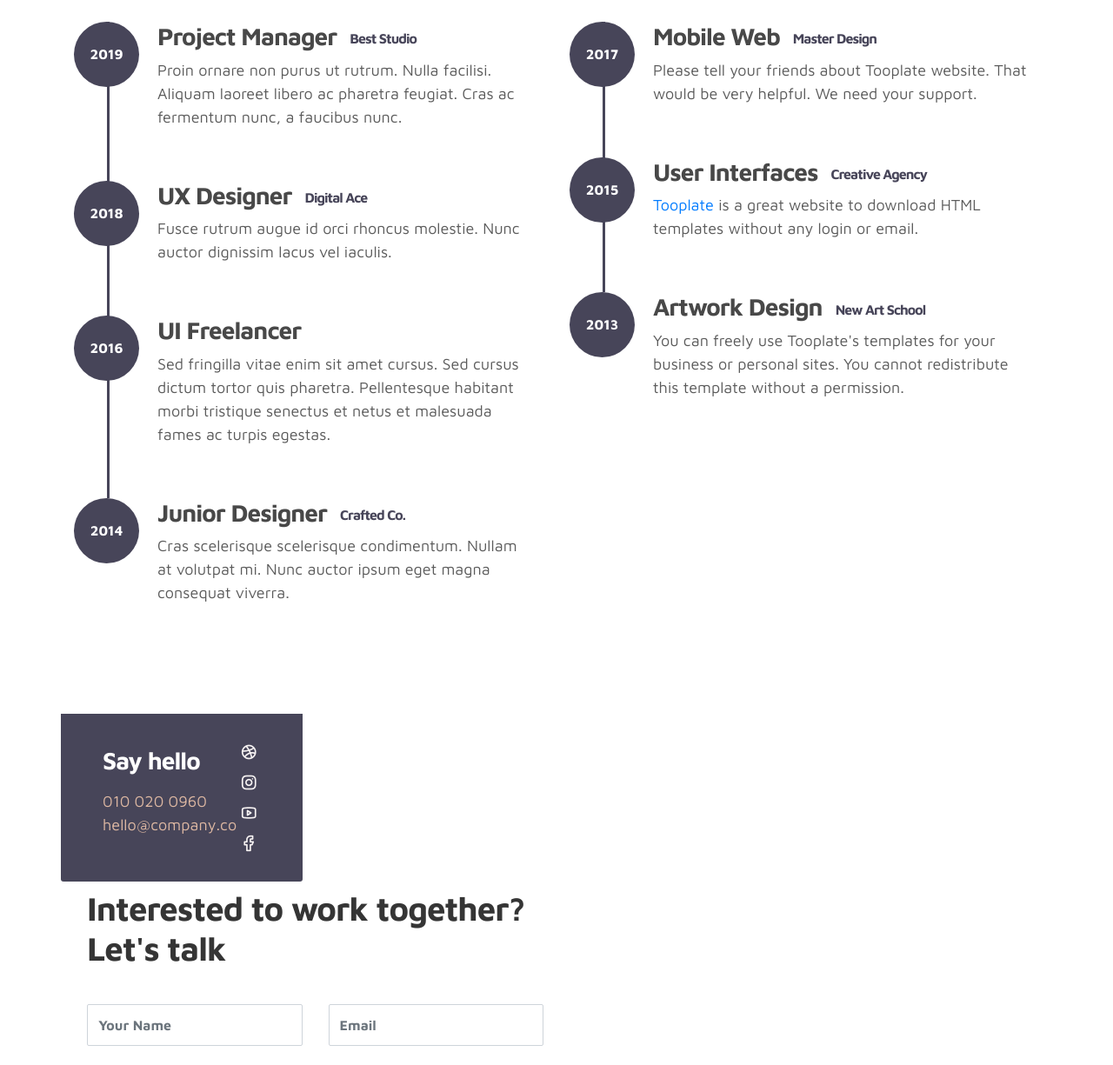
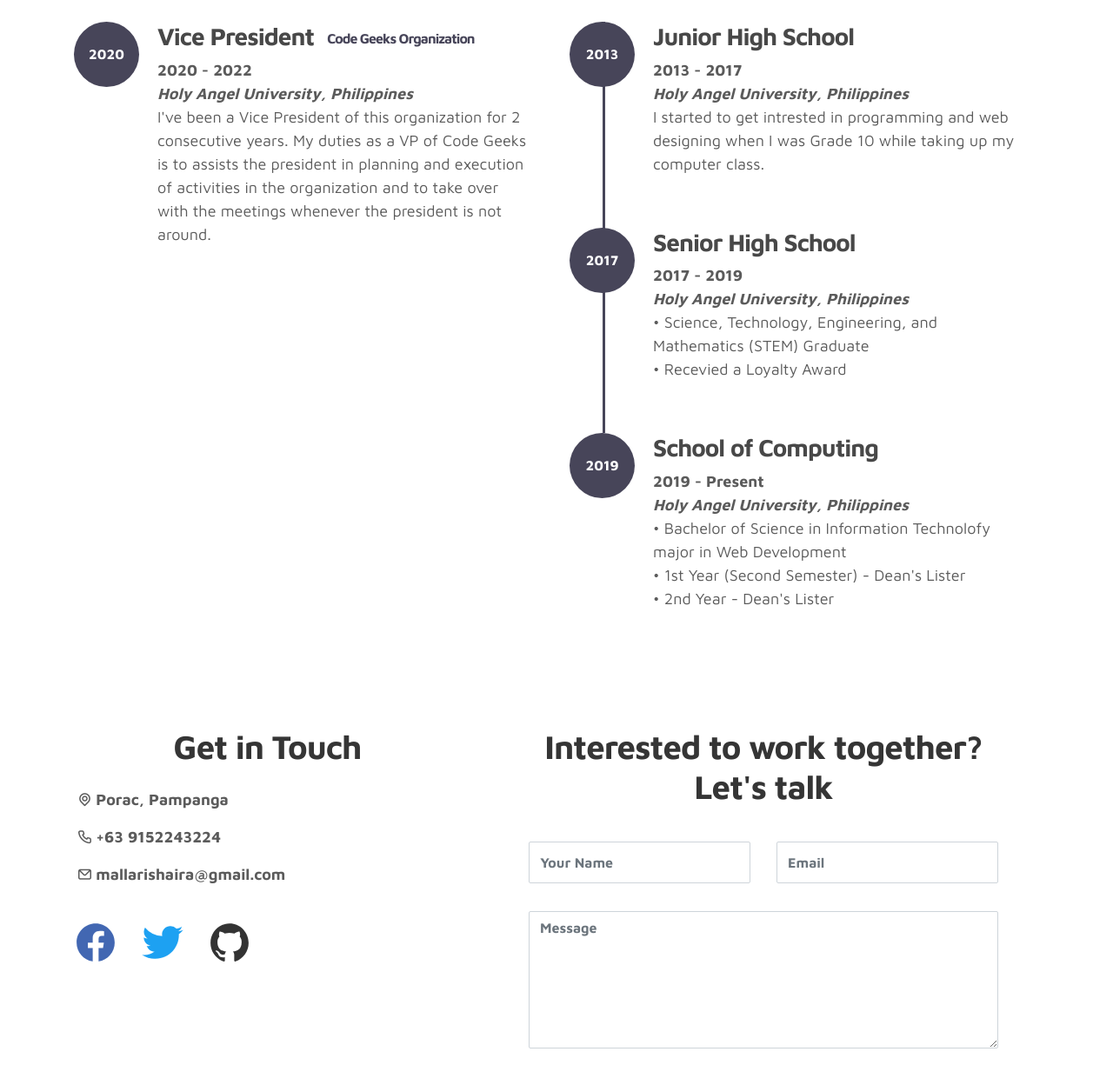
Before and after one commit to shairamrm/MyPortfolio, a plain HTML site: page index.html in a window 1280 px wide. Shown: the part 2796-4021 px from the top of the page at 87% size. Drawn offline with nearby package versions, Linux system fonts and the light colour scheme.

Commit message:
Update index.html

```diff
--- a/index.html
+++ b/index.html
@@ -15,21 +15,15 @@
 
     <!-- MAIN STYLE -->
     <link rel="stylesheet" href="css/tooplate-style.css">
-
-<!--
-
-Tooplate 2115 Marvel
-
-https://www.tooplate.com/view/2115-marvel
-
--->
+    <!-- ICONIFY -->
+    <script src="https://code.iconify.design/2/2.1.2/iconify.min.js"></script>
   </head>
   <body>
-
+<script type="module" src="https://unpkg.com/ionicons@5.5.2/dist/ionicons/ionicons.esm.js"></script>
+<script nomodule src="https://unpkg.com/ionicons@5.5.2/dist/ionicons/ionicons.js"></script>
     <!-- MENU -->
     <nav class="navbar navbar-expand-sm navbar-light">
         <div class="container">
-            <!-- <a class="navbar-brand" href="index.html"><i class='uil uil-user'></i> Marvel</a> -->
             <a class="navbar-brand" href="index.html"><img src="images/logo.png" style="width: 15%; height: 15%;"></a>
 
             <button class="navbar-toggler" type="button" data-toggle="collapse" data-target="#navbarNav" aria-controls="navbarNav" aria-expanded="false"
@@ -57,15 +51,6 @@ https://www.tooplate.com/view/2115-marvel
                         <a href="#contact" class="nav-link"><span data-hover="Contact">Contact</span></a>
                     </li>
                 </ul>
-
-                <!-- <ul class="navbar-nav ml-lg-auto">
-                    <div class="ml-lg-4">
-                      <div class="color-mode d-lg-flex justify-content-center align-items-center">
-                        <i class="color-mode-icon"></i>
-                        Color mode
-                      </div>
-                    </div>
-                </ul> -->
             </div>
         </div>
     </nav>
@@ -77,14 +62,8 @@ https://www.tooplate.com/view/2115-marvel
 
                 <div class="col-lg-7 col-md-12 col-12 d-flex align-items-center">
                     <div class="about-text">
-                       <!--  <small class="small-text"><span class="mobile-block" style="margin-left: 30%;">Hello World!</span></small> -->
                         <h1 style="text-align: center;">
                             <span class="mr-2" style="text-align: center;">Hello! I'm Shaira Mallari</span>
-                                <!-- <div class="animated-info">
-                                    <span class="animated-item">Shaira Mallari</span>
-                                    <span class="animated-item">Web Developer</span>
-                                    <span class="animated-item">UI Specialist</span>
-                                </div> -->
                         </h1>
                         <hr style="border: 1px solid grey;">
                           <h3 style="text-align: center;">
@@ -93,16 +72,13 @@ https://www.tooplate.com/view/2115-marvel
                         <p>A Bachelor of Science in Information Technology (BSIT) student with an area of specialization in Web Development at Holy Angel University.</p>
 
                         <div class="custom-btn-group mt-4">
-                         <!--  <a href="#" class="btn mr-lg-2 custom-btn"><i class='uil uil-file-alt'></i> Download Resume</a> -->
                           <a href="#about" class="btn custom-btn custom-btn-bg custom-btn-link" style="margin-left: 35%;">More about me</a>
                         </div>
                     </div>
                 </div>
-
                 <div class="col-lg-5 col-md-12 col-12">
                     <div class="about-image svg">
                     	<img src="images/prof-pic-1.png" class="img-responsive" id="prof-pic" style="width: 100%; height: 100%;">
-                        <!-- <img src="images/undraw/undraw_software_engineer_lvl5.svg" class="img-fluid" alt="svg image"> -->
                     </div>
                 </div>
 
@@ -111,7 +87,7 @@ https://www.tooplate.com/view/2115-marvel
 
     <!-- ABOUT -->
     </section>
-    <section class="project py-5" id="about">
+    <section class="about py-5" id="about">
       <h2 style="text-align: center;">
         <span>About Me</span>
       </h2>
@@ -219,44 +195,14 @@ https://www.tooplate.com/view/2115-marvel
                     <div class="timeline">
                         <div class="timeline-wrapper">
                              <div class="timeline-yr">
-                                  <span>2019</span>
+                                  <span>2020</span>
                              </div>
                              <div class="timeline-info">
-                                  <h3><span>Project Manager</span><small>Best Studio</small></h3>
-                                  <p>Proin ornare non purus ut rutrum. Nulla facilisi. Aliquam laoreet libero ac pharetra feugiat. Cras ac fermentum nunc, a faucibus nunc.</p>
+                                  <h3><span>Vice President</span><small>Code Geeks Organization</small></h3>
+                                  <p><strong>2020 - 2022</strong><br>
+                                    <strong><i>Holy Angel University, Philippines</i></strong><br>I've been a Vice President of this organization for 2 consecutive years. My duties as a VP of Code Geeks is to assists the president in planning and execution of activities in the organization and to take over with the meetings whenever the president is not around.</p>
                              </div>
                         </div>
-
-                        <div class="timeline-wrapper">
-                            <div class="timeline-yr">
-                                <span>2018</span>
-                            </div>
-                            <div class="timeline-info">
-                                <h3><span>UX Designer</span><small>Digital Ace</small></h3>
-                                <p>Fusce rutrum augue id orci rhoncus molestie. Nunc auctor dignissim lacus vel iaculis.</p>
-                            </div>
-                        </div>
-
-                        <div class="timeline-wrapper">
-                            <div class="timeline-yr">
-                                <span>2016</span>
-                            </div>
-                            <div class="timeline-info">
-                                <h3><span>UI Freelancer</h3>
-                                <p>Sed fringilla vitae enim sit amet cursus. Sed cursus dictum tortor quis pharetra. Pellentesque habitant morbi tristique senectus et netus et malesuada fames ac turpis egestas.</p>
-                            </div>
-                        </div>
-
-                        <div class="timeline-wrapper">
-                            <div class="timeline-yr">
-                                <span>2014</span>
-                            </div>
-                            <div class="timeline-info">
-                                <h3><span>Junior Designer<small>Crafted Co.</small></h3>
-                                <p>Cras scelerisque scelerisque condimentum. Nullam at volutpat mi. Nunc auctor ipsum eget magna consequat viverra.</p>
-                            </div>
-                        </div>
-
                     </div>
                 </div>
 
@@ -266,31 +212,41 @@ https://www.tooplate.com/view/2115-marvel
                     <div class="timeline">
                         <div class="timeline-wrapper">
                              <div class="timeline-yr">
-                                  <span>2017</span>
+                                  <span>2013</span>
                              </div>
                              <div class="timeline-info">
-                                  <h3><span>Mobile Web</span><small>Master Design</small></h3>
-                                  <p>Please tell your friends about Tooplate website. That would be very helpful. We need your support.</p>
+                                  <h3><span>Junior High School</span></h3>
+                                  <p><strong>2013 - 2017</strong><br>
+                                  <strong><i>Holy Angel University, Philippines</i></strong><br>
+                                  I started to get intrested in programming and web designing when I was Grade 10 while taking up my computer class.</p>
                              </div>
                         </div>
 
                         <div class="timeline-wrapper">
                             <div class="timeline-yr">
-                                <span>2015</span>
+                                <span>2017</span>
                             </div>
                             <div class="timeline-info">
-                                <h3><span>User Interfaces</span><small>Creative Agency</small></h3>
-                                <p><a rel="nofollow" href="https://www.facebook.com/tooplate">Tooplate</a> is a great website to download HTML templates without any login or email.</p>
+                                <h3><span>Senior High School</span></h3>
+                                <p><strong>2017 - 2019</strong><br>
+                                <strong><i>Holy Angel University, Philippines</i></strong><br>
+                                &bull; Science, Technology, Engineering, and Mathematics (STEM) Graduate<br>
+                                &bull; Recevied a Loyalty Award</p>
                             </div>
                         </div>
 
                         <div class="timeline-wrapper">
                             <div class="timeline-yr">
-                                <span>2013</span>
+                                <span>2019</span>
                             </div>
                             <div class="timeline-info">
-                                <h3><span>Artwork Design</span><small>New Art School</small></h3>
-                                <p>You can freely use Tooplate's templates for your business or personal sites. You cannot redistribute this template without a permission.</p>
+                                <h3><span>School of Computing</span></h3>
+                                <p><strong>2019 - Present</strong><br>
+                                <strong><i>Holy Angel University, Philippines</i></strong><br>
+                                &bull; Bachelor of Science in Information Technolofy major in Web Development<br>
+                                &bull; 1st Year (Second Semester) - Dean's Lister<br>
+                                &bull; 2nd Year - Dean's Lister
+                                </p>
                             </div>
                         </div>
 
@@ -306,30 +262,22 @@ https://www.tooplate.com/view/2115-marvel
       <div class="container">
         <div class="row">
 
-          <!-- <div class="col-lg-5 mr-lg-5 col-12">
-            <div class="google-map w-100">
-              <iframe src="https://www.google.com/maps/embed?pb=!1m18!1m12!1m3!1d12088.558402180099!2d-73.99373482142036!3d40.75895421922642!2m3!1f0!2f0!3f0!3m2!1i1024!2i768!4f13.1!3m3!1m2!1s0x89c25855b8fb3083%3A0xa0f9aef176042a5c!2sTheater+District%2C+New+York%2C+NY%2C+USA!5e0!3m2!1sen!2smm!4v1549875377188" width="400" height="300" frameborder="0" style="border:0" allowfullscreen></iframe>
-            </div> -->
-
-            <div class="contact-info d-flex justify-content-between align-items-center py-4 px-lg-5">
-                <div class="contact-info-item">
-                  <h3 class="mb-3 text-white">Say hello</h3>
-                  <p class="footer-text mb-0">010 020 0960</p>
-                  <p><a href="mailto:hello@company.co">hello@company.co</a></p>
-                </div>
-
-                <ul class="social-links">
-                     <li><a href="#" class="uil uil-dribbble" data-toggle="tooltip" data-placement="left" title="Dribbble"></a></li>
-                     <li><a href="#" class="uil uil-instagram" data-toggle="tooltip" data-placement="left" title="Instagram"></a></li>
-                     <li><a href="#" class="uil uil-youtube" data-toggle="tooltip" data-placement="left" title="Youtube"></a></li>
-                     <li><a href="#" class="uil uil-facebook" data-toggle="tooltip" data-placement="left" title="Youtube"></a></li>
-                </ul>
-            </div>
+          <div class="col-lg-5 mr-lg-5 col-12">
+          <h2 class="mb-4" style="text-align: center;">Get in Touch</h2>
+          <p class="uil uil-location-point"><strong>Porac, Pampanga</strong></p>
+          <p class="uil uil-phone"><strong>+63 9152243224</strong></p>
+          <p class="uil uil-envelope"><strong>mallarishaira@gmail.com</strong></p>
+          <br>
+          <div>
+            <a href="https://www.facebook.com/shaira.mallari.16/" title="Facebook" target="_blank"><ion-icon name="logo-facebook" style="font-size: 50px; pointer-events: none; color: #4267B2; margin-right: 5%;"></ion-icon></a>
+            <a href="https://twitter.com/shairamrm" title="Twitter" target="_blank"><ion-icon name="logo-twitter" style="font-size: 50px; pointer-events: none; color: #1DA1F2; margin-right: 5%;"></ion-icon></a>
+            <a href="https://github.com/shairamrm" title="GitHub" target="_blank"><ion-icon name="logo-github" style="font-size: 50px; pointer-events: none; color: #333;"></ion-icon></a>
+        </div>
           </div>
 
           <div class="col-lg-6 col-12">
             <div class="contact-form">
-              <h2 class="mb-4">Interested to work together? Let's talk</h2>
+              <h2 class="mb-4" style="text-align: center;">Interested to work together? Let's talk</h2>
 
               <form action="" method="get">
                 <div class="row">
@@ -346,13 +294,12 @@ https://www.tooplate.com/view/2115-marvel
                   </div>
 
                   <div class="ml-lg-auto col-lg-5 col-12">
-                    <input type="submit" class="form-control submit-btn" value="Send Button">
+                    <input type="submit" class="form-control submit-btn" value="Submit">
                   </div>
                 </div>
               </form>
             </div>
           </div>
-
         </div>
       </div>
     </section>
@@ -363,8 +310,7 @@ https://www.tooplate.com/view/2115-marvel
                <div class="row">
 
                     <div class="col-lg-12 col-12">
-                        <p class="copyright-text text-center">Copyright &copy; 2019 Company Name . All rights reserved</p>
-                       <!--  <p class="copyright-text text-center">Designed by <a rel="nofollow" href="https://www.facebook.com/tooplate">Tooplate</a></p> -->
+                        <p class="copyright-text text-center">Copyright &copy; 2022 Shaira Mallari . All rights reserved</p>
                     </div>
 
                </div>
```
